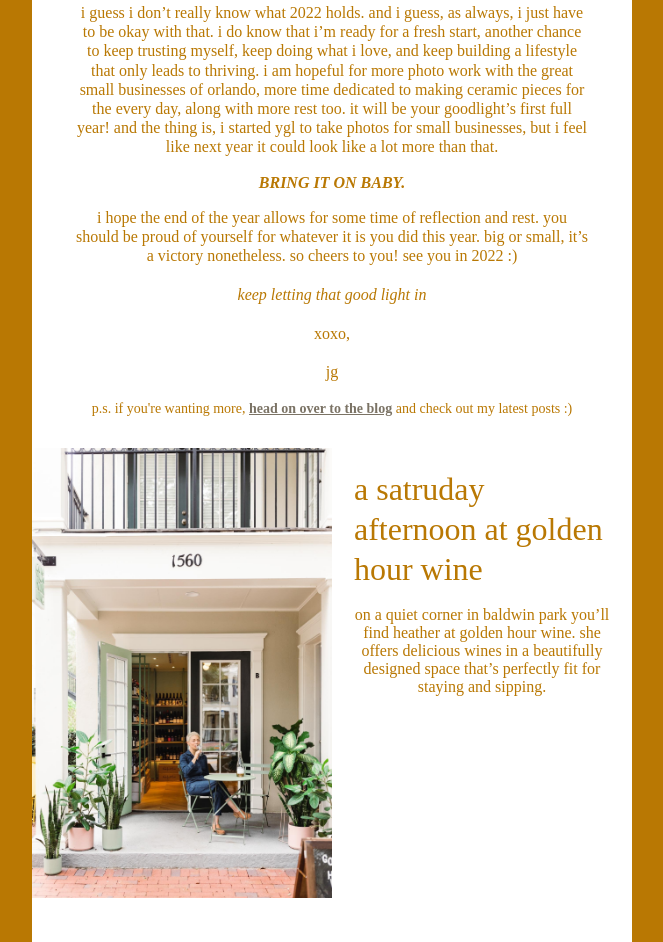
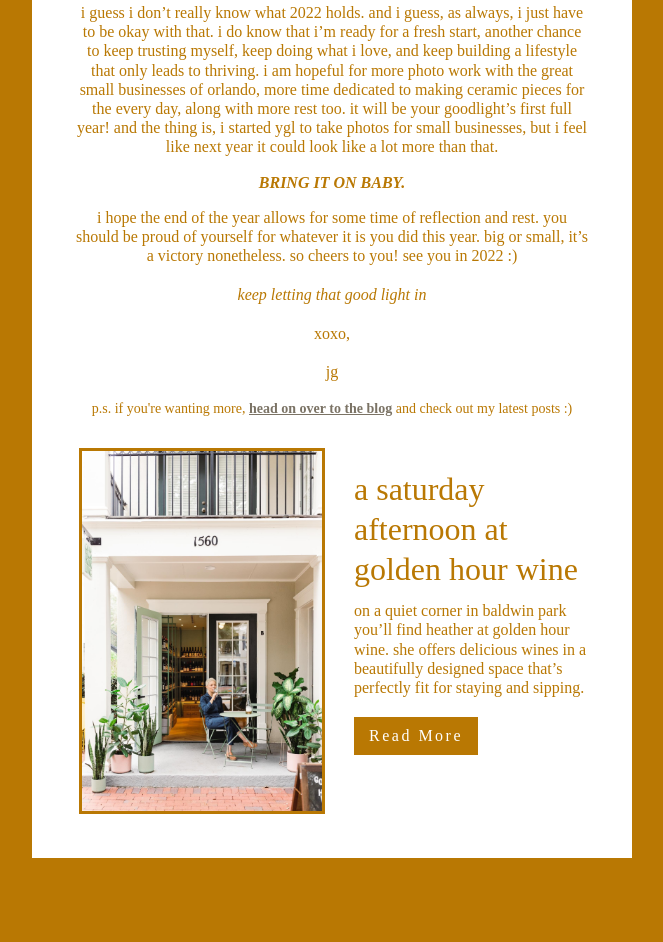
Before and after one commit to bobgtm/goodlightEmail, a plain HTML site: page index.html in a window 1280 px wide. Shown: the part 2891-3833 px from the top of the page, without its empty margins (308-971 px from the left). After the commit the page ends 3749 px from the top, so only its background shows below. Drawn offline with Linux system fonts and the light colour scheme.

Commit message:
first blog feature added

```diff
--- a/index.html
+++ b/index.html
@@ -260,7 +260,6 @@
                   <!-- Heading End -->
 
 
-
                   <table
                   width="50%"
                   cellspacing="0"
@@ -378,6 +377,7 @@
                         when i said last month that i was going to dedicate december to <a href="https://www.instagram.com/itswonky" target="_blank" style="color: #7b7365 !important;">ceramics</a>, i meant it. 🙃 it has been such a privilege and a blessing to be able to put my camera down and get messy. i played and played hard. i made some of the best pieces i’ve made yet, and i feel like i’m just getting started. i was able to keep some for myself, gift some for the holidays and sell some online too! it’s so nice to be in control of how this thing goes. right now i get to make what i want and do what i want with it and honestly that feels like a luxury!
                         </p>
                         <p style="font-size: 16px; font-weight: bold; line-height: 1.2;">if you snagged anything from my wonky shop drop, i can’t thank you enough!! it was a really sweet way to end the year. </p>
+
                      </td>
                   </tr>
                   </table>
@@ -462,8 +462,10 @@
             </tr>
             <!-- 2022 End-->
 
+            <!-- Blog Feature 1 Start -->
             <tr>
                <td>
+                  <!-- Image Start -->
                   <table
                   width="50%"
                   cellspacing="0"
@@ -474,11 +476,13 @@
                   >
                   <tr>
                      <td width="100%" align="center">
-                        <img style="width: 100%; max-width: 100%;" src="/assets/images/shop.jpg" alt="">
+                        <img width="100" style="width: 80%; max-width: 100%; background-color: #b97803; padding: 3px; margin-left: 40px;" src="/assets/images/shop.jpg" alt="">
                      </td>
                   </tr>
                   </table>
+                  <!-- Image End -->
 
+                  <!-- text and title start -->
                   <table
                   width="50%"
                   cellspacing="0"
@@ -488,18 +492,21 @@
                   style="margin: 0;"
                   >
                   <tr>
-                     <td align="center" width="100%" style="padding: 22px; color: #b97803;">
-                        <h3 style="font-weight: 400; line-height: 1.25em; margin: 0 0 11px 0; font-size: 1.999396em; word-wrap: break-word; word-break: break-word; text-align: left; color: #b97803;">a satruday afternoon at golden hour wine</h3>
+                     <td align="left" width="100%" style="padding: 22px; color: #b97803;">
+                        <h3 style="font-weight: 400; line-height: 1.25em; margin: 0 20px 11px 0; font-size: 1.999396em; word-wrap: break-word; word-break: break-word; text-align: left; color: #b97803;">a saturday afternoon at golden hour wine</h3>
                         <div>
-                           <p>
+                           <p style="margin: 0 15px 0 0; padding-top: 0; font-size: 16px; font-weight: semi-bold; line-height: 1.2;">
                               on a quiet corner in baldwin park you’ll find heather at golden hour wine. she offers delicious wines in a beautifully designed space that’s perfectly fit for staying and sipping.
                            </p>
+                           <a href="http://" target="_blank" rel="noopener noreferrer" style="display: inline-block; text-decoration: none; color: #fff; background-color: #b97803; background: #b97803; padding: 10px 15px; margin: 20px 0; letter-spacing: 2.5px; text-align: left;">Read More</a>
                         </div>
                      </td>
                   </tr>
                   </table>
+                  <!-- text and title end-->
                </td>
             </tr>
+            <!-- Blog Feature 1 End  -->
           </table>
           <!-- Container End -->
         </td>
```
